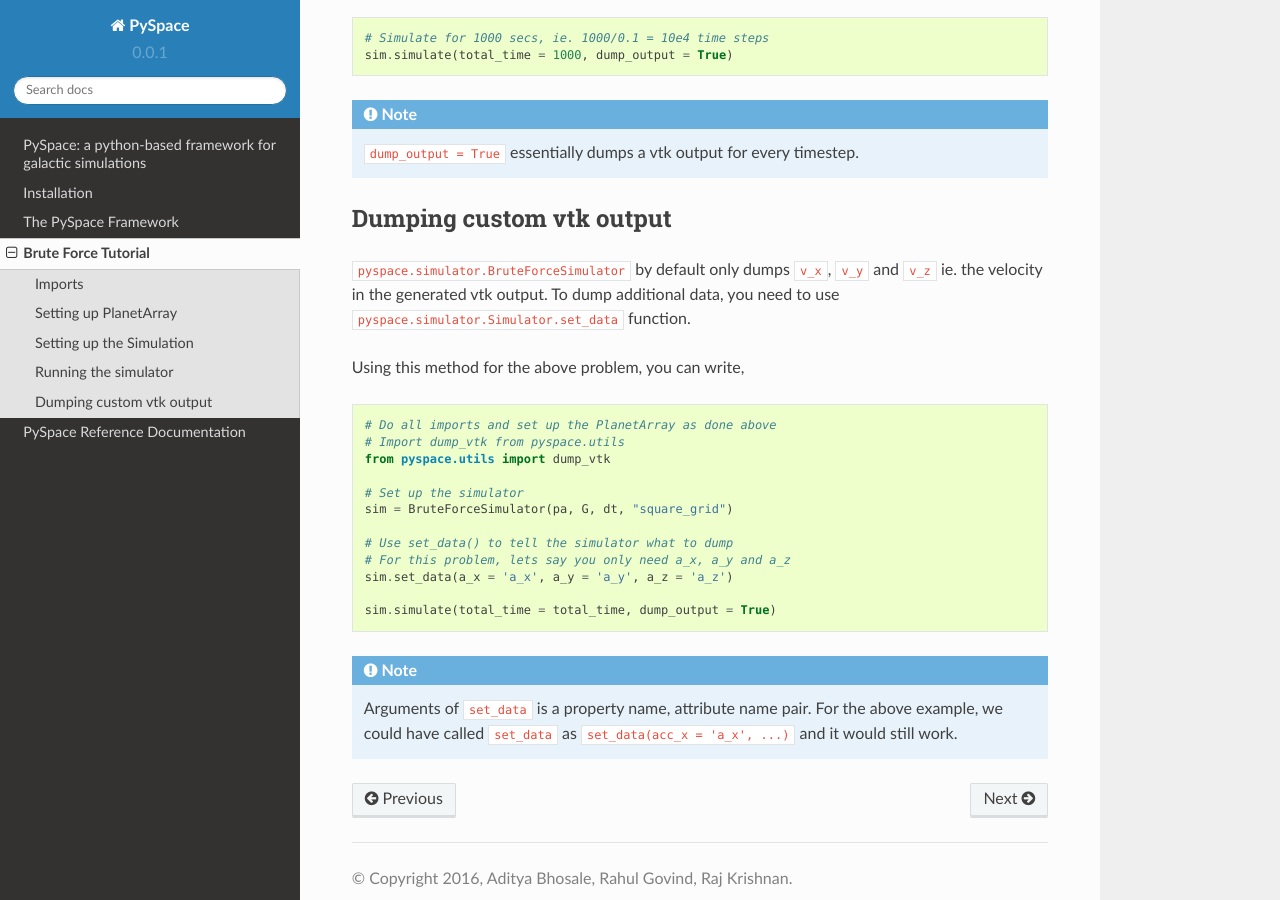
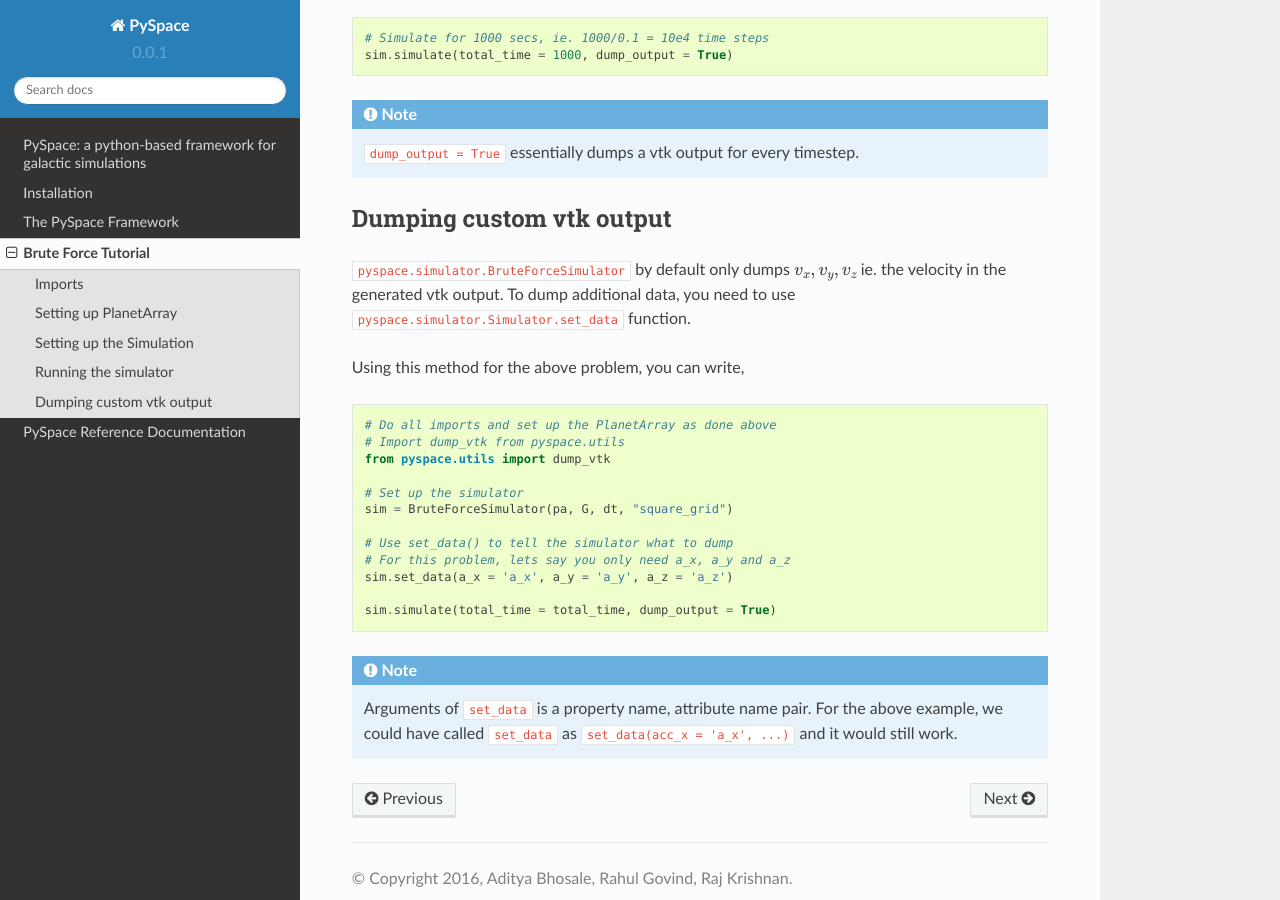
Before and after one commit to john-veillette/pyspace, a Sphinx documentation site: the page built from docs/source/tutorial/brute_force.rst, in a window 1280 px wide and 900 px high, scrolled down 1115 px. Built offline with Sphinx 7.4.7 and the Read the Docs theme 2.0.0, drawn with Linux system fonts in a browser that asks for light colours.

Commit message:
[DOCS] Update tutorial

```diff
--- a/docs/source/tutorial/brute_force.rst
+++ b/docs/source/tutorial/brute_force.rst
@@ -68,8 +68,8 @@
 Dumping custom vtk output
 ~~~~~~~~~~~~~~~~~~~~~~~~~
 
-``pyspace.simulator.BruteForceSimulator`` by default only dumps ``v_x``,
-``v_y`` and ``v_z`` ie. the velocity in the generated vtk output. To dump
+``pyspace.simulator.BruteForceSimulator`` by default only dumps
+:math:`v_x, v_y, v_z` ie. the velocity in the generated vtk output. To dump
 additional data, you need to use ``pyspace.simulator.Simulator.set_data``
 function.
 
```
